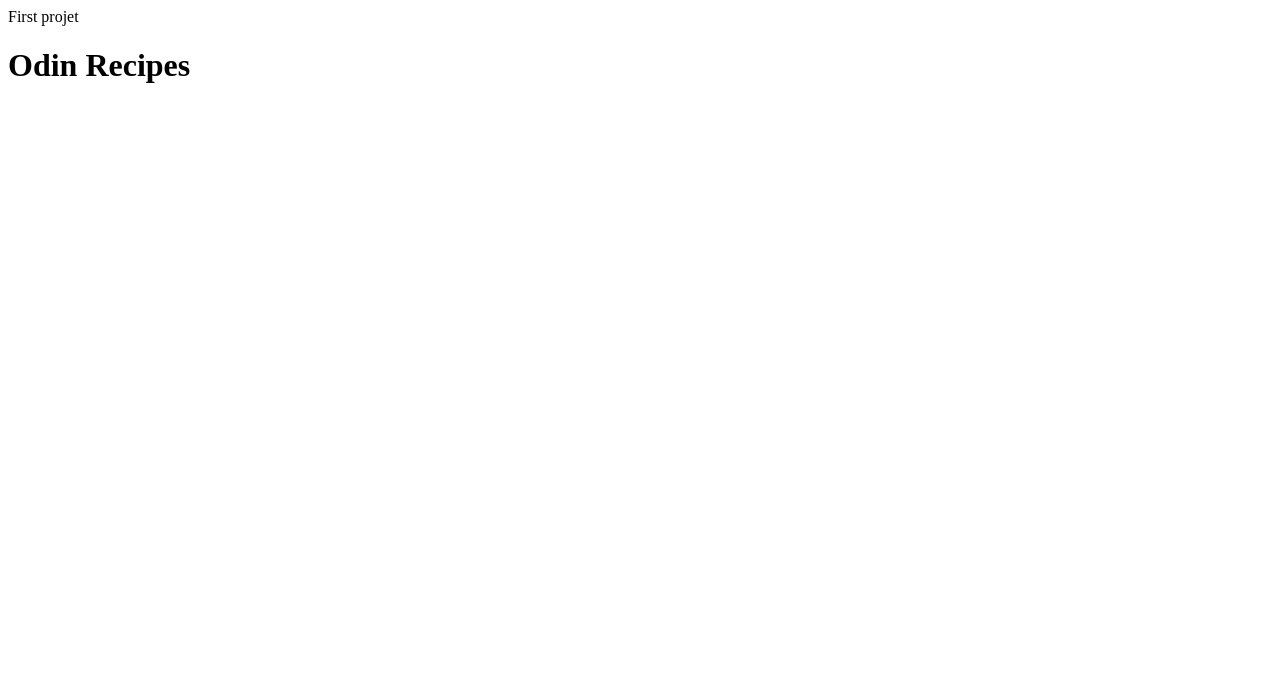
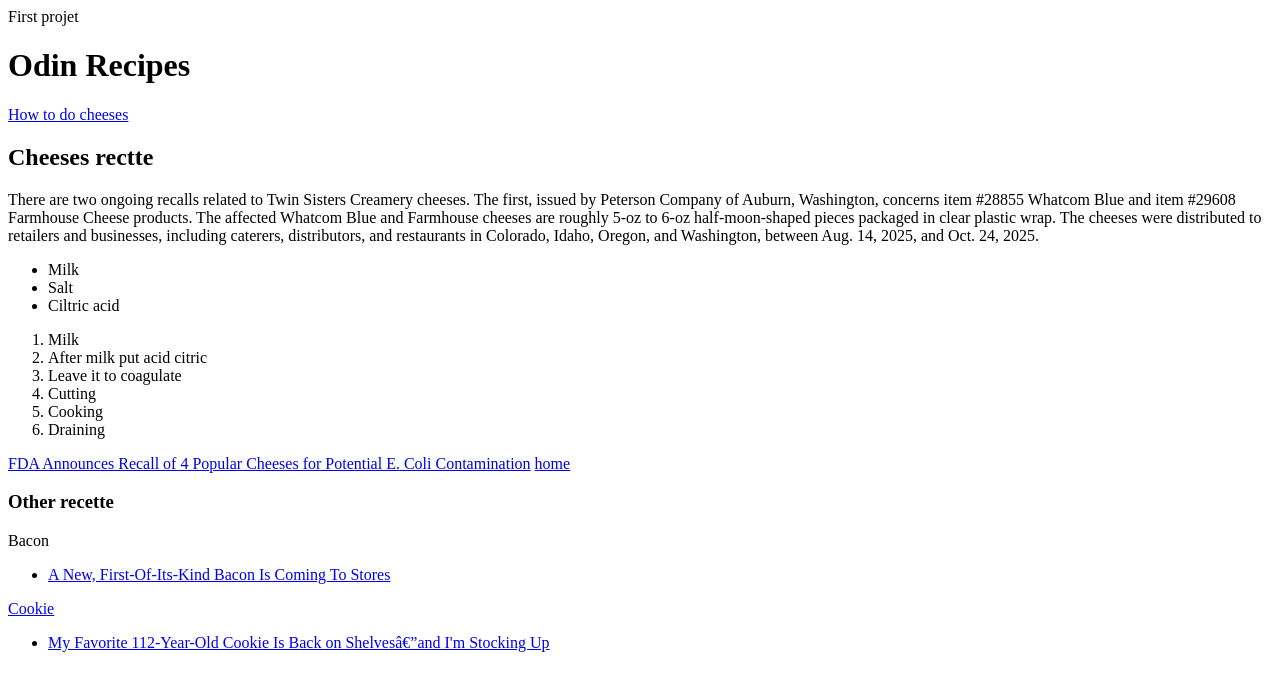
Before and after one commit to christ-maverick/odin-recipes, a plain HTML site: page index.html in a window 1280 px wide. Drawn offline with Linux system fonts and the light colour scheme.

Commit message:
Update index.html

```diff
--- a/index.html
+++ b/index.html
@@ -7,4 +7,37 @@
    </head>
       <body>
       <h1>Odin Recipes</h1>
+      <a href="recipes/cheeses.html">How to do cheeses</a>
+  </head>
+    <h2>Cheeses rectte</h2>
+    <p>There are two ongoing recalls related to Twin Sisters Creamery cheeses. The first, issued by Peterson Company of Auburn, Washington, concerns item #28855 Whatcom Blue and item #29608 Farmhouse Cheese products. The affected Whatcom Blue and Farmhouse cheeses are roughly 5-oz to 6-oz half-moon-shaped pieces packaged in clear plastic wrap. The cheeses were distributed to retailers and businesses, including caterers, distributors, and restaurants in Colorado, Idaho, Oregon, and Washington, between Aug. 14, 2025, and Oct. 24, 2025.</p>
+<title>Ingredient</title>
+    <ul>
+      <li>Milk</li>
+      <li>Salt</li>
+      <li>Ciltric acid</li>
+    </ul>
+    <title>Etap</title>
+    <ol>
+      <li>Milk</li>
+      <li>After milk put acid citric</li>
+      <li>Leave it to coagulate</li>
+      <li>Cutting</li>
+      <li>Cooking</li>
+      <li>Draining</li>
+    </ol>
+
+    <a href="recipes/cheeses.html">FDA Announces Recall of 4 Popular Cheeses for Potential E. Coli Contamination</a>
+    <a href="../index.html">home</a>
+    <h3>Other recette</h3>
+    <p>Bacon</p>
+   <ul>
+      <li><a href="https://www.allrecipes.com/thmb/sOzKnm2pytNstfkX-i3lWhVsMU4">A New, First-Of-Its-Kind Bacon Is Coming To Stores</li>
+   </ul>
+   <p>Cookie</p>
+    <ul>
+      <li><a href="https://www.allrecipes.com/mallomars-cookies-return-11836492">My Favorite 112-Year-Old Cookie Is Back on Shelves—and I'm Stocking Up</li>
+    </ul>
+
+
       </body>
```
